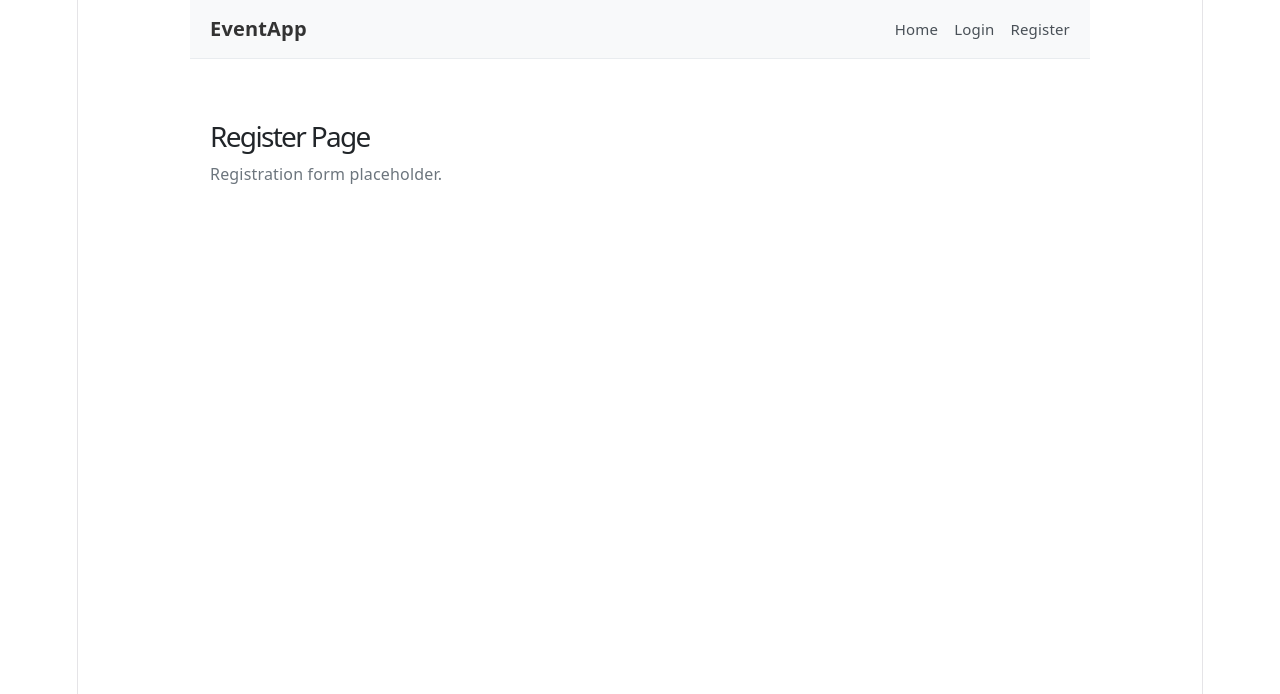
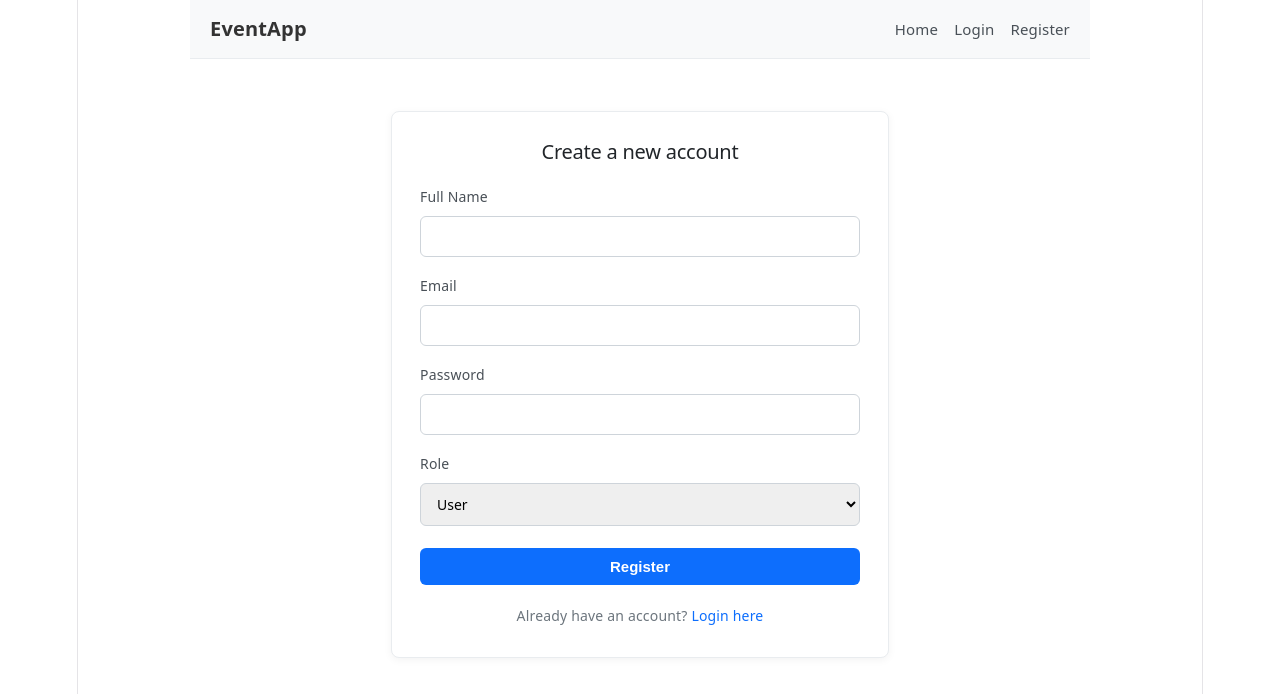
Before and after one commit to Kushagragoel-code/Event-Management-System, a React (Vite) app in the folder Frontend/vite-project/: page /register in a window 1280 px wide. Shown: the top 694 px of the page. Built offline with nearby package versions, Linux system fonts and the light colour scheme; no server answers.

Commit message:
feat(frontend): implement controlled login and register forms

```diff
--- a/Frontend/vite-project/src/App.css
+++ b/Frontend/vite-project/src/App.css
@@ -91,3 +91,104 @@
     gap: 12px;
   }
 }
+
+/* Auth card & forms */
+.auth-card {
+  max-width: 440px;
+  margin: 20px auto;
+  background: #ffffff;
+  border: 1px solid #e9ecef;
+  border-radius: 8px;
+  padding: 28px;
+  box-shadow: 0 2px 8px rgba(0, 0, 0, 0.05);
+}
+
+.auth-card h2 {
+  font-size: 20px;
+  margin: 0 0 20px;
+  color: #212529;
+}
+
+.form-group {
+  margin-bottom: 16px;
+  display: flex;
+  flex-direction: column;
+  gap: 6px;
+  text-align: left;
+}
+
+.form-group label {
+  font-size: 14px;
+  font-weight: 500;
+  color: #495057;
+}
+
+.form-group input,
+.form-group select {
+  padding: 10px 12px;
+  border: 1px solid #ced4da;
+  border-radius: 6px;
+  font-size: 14px;
+  box-sizing: border-box;
+  font-family: inherit;
+}
+
+.form-group input:focus,
+.form-group select:focus {
+  outline: none;
+  border-color: #86b7fe;
+  box-shadow: 0 0 0 3px rgba(13, 110, 253, 0.15);
+}
+
+.btn-primary {
+  width: 100%;
+  padding: 10px;
+  background: #0d6efd;
+  color: #ffffff;
+  border: none;
+  border-radius: 6px;
+  font-size: 15px;
+  font-weight: 600;
+  cursor: pointer;
+  margin-top: 6px;
+}
+
+.btn-primary:hover {
+  background: #0b5ed7;
+}
+
+.alert {
+  padding: 10px 14px;
+  border-radius: 6px;
+  font-size: 14px;
+  margin-bottom: 18px;
+}
+
+.alert.error {
+  background: #f8d7da;
+  color: #842029;
+  border: 1px solid #f5c2c7;
+}
+
+.alert.success {
+  background: #d1e7dd;
+  color: #0f5132;
+  border: 1px solid #badbcc;
+}
+
+.auth-switch {
+  margin-top: 18px;
+  font-size: 14px;
+  color: #6c757d;
+  text-align: center;
+}
+
+.auth-switch a {
+  color: #0d6efd;
+  text-decoration: none;
+  font-weight: 500;
+}
+
+.auth-switch a:hover {
+  text-decoration: underline;
+}
--- a/Frontend/vite-project/src/pages/Login.jsx
+++ b/Frontend/vite-project/src/pages/Login.jsx
@@ -1,8 +1,72 @@
+import { useState } from 'react';
+import { useNavigate, Link } from 'react-router-dom';
+import { useAuth } from '../context/AuthContext';
+
+const API_URL = import.meta.env.VITE_API_URL || 'http://localhost:5000';
+
 function Login() {
+  const [formData, setFormData] = useState({ email: '', password: '' });
+  const [error, setError] = useState('');
+  const { login } = useAuth();
+  const navigate = useNavigate();
+
+  const handleChange = (e) => {
+    setFormData({ ...formData, [e.target.name]: e.target.value });
+  };
+
+  const handleSubmit = async (e) => {
+    e.preventDefault();
+    setError('');
+    try {
+      const res = await fetch(`${API_URL}/api/auth/login`, {
+        method: 'POST',
+        headers: { 'Content-Type': 'application/json' },
+        body: JSON.stringify(formData)
+      });
+      const data = await res.json();
+      if (!res.ok) throw new Error(data.message || 'Login failed');
+
+      login(data.user, data.token);
+      navigate('/dashboard');
+    } catch (err) {
+      setError(err.message);
+    }
+  };
+
   return (
-    <div className="page-container">
-      <h1>Login Page</h1>
-      <p>Login form placeholder.</p>
+    <div className="auth-card">
+      <h2>Login to your account</h2>
+      {error && <div className="alert error">{error}</div>}
+      <form onSubmit={handleSubmit}>
+        <div className="form-group">
+          <label htmlFor="email">Email</label>
+          <input
+            id="email"
+            type="email"
+            name="email"
+            value={formData.email}
+            onChange={handleChange}
+            required
+          />
+        </div>
+        <div className="form-group">
+          <label htmlFor="password">Password</label>
+          <input
+            id="password"
+            type="password"
+            name="password"
+            value={formData.password}
+            onChange={handleChange}
+            required
+          />
+        </div>
+        <button type="submit" className="btn-primary">
+          Login
+        </button>
+      </form>
+      <p className="auth-switch">
+        Don&apos;t have an account? <Link to="/register">Register here</Link>
+      </p>
     </div>
   );
 }
--- a/Frontend/vite-project/src/pages/Register.jsx
+++ b/Frontend/vite-project/src/pages/Register.jsx
@@ -1,8 +1,101 @@
+import { useState } from 'react';
+import { useNavigate, Link } from 'react-router-dom';
+
+const API_URL = import.meta.env.VITE_API_URL || 'http://localhost:5000';
+
 function Register() {
+  const [formData, setFormData] = useState({
+    name: '',
+    email: '',
+    password: '',
+    role: 'User'
+  });
+  const [error, setError] = useState('');
+  const [success, setSuccess] = useState('');
+  const navigate = useNavigate();
+
+  const handleChange = (e) => {
+    setFormData({ ...formData, [e.target.name]: e.target.value });
+  };
+
+  const handleSubmit = async (e) => {
+    e.preventDefault();
+    setError('');
+    setSuccess('');
+    try {
+      const res = await fetch(`${API_URL}/api/auth/register`, {
+        method: 'POST',
+        headers: { 'Content-Type': 'application/json' },
+        body: JSON.stringify(formData)
+      });
+      const data = await res.json();
+      if (!res.ok) throw new Error(data.message || 'Registration failed');
+
+      setSuccess('Registration successful! Redirecting to login...');
+      setTimeout(() => navigate('/login'), 1500);
+    } catch (err) {
+      setError(err.message);
+    }
+  };
+
   return (
-    <div className="page-container">
-      <h1>Register Page</h1>
-      <p>Registration form placeholder.</p>
+    <div className="auth-card">
+      <h2>Create a new account</h2>
+      {error && <div className="alert error">{error}</div>}
+      {success && <div className="alert success">{success}</div>}
+      <form onSubmit={handleSubmit}>
+        <div className="form-group">
+          <label htmlFor="name">Full Name</label>
+          <input
+            id="name"
+            type="text"
+            name="name"
+            value={formData.name}
+            onChange={handleChange}
+            required
+          />
+        </div>
+        <div className="form-group">
+          <label htmlFor="email">Email</label>
+          <input
+            id="email"
+            type="email"
+            name="email"
+            value={formData.email}
+            onChange={handleChange}
+            required
+          />
+        </div>
+        <div className="form-group">
+          <label htmlFor="password">Password</label>
+          <input
+            id="password"
+            type="password"
+            name="password"
+            value={formData.password}
+            onChange={handleChange}
+            required
+          />
+        </div>
+        <div className="form-group">
+          <label htmlFor="role">Role</label>
+          <select
+            id="role"
+            name="role"
+            value={formData.role}
+            onChange={handleChange}
+          >
+            <option value="User">User</option>
+            <option value="Admin">Admin</option>
+          </select>
+        </div>
+        <button type="submit" className="btn-primary">
+          Register
+        </button>
+      </form>
+      <p className="auth-switch">
+        Already have an account? <Link to="/login">Login here</Link>
+      </p>
     </div>
   );
 }
```
